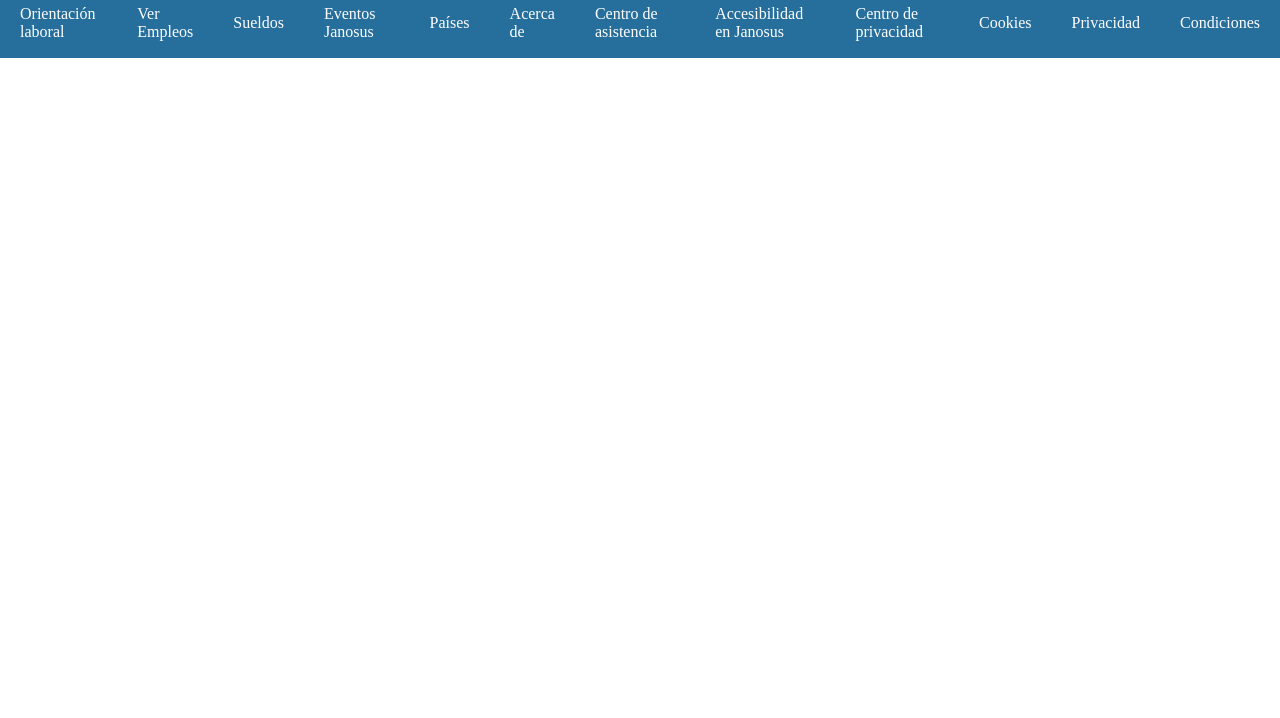
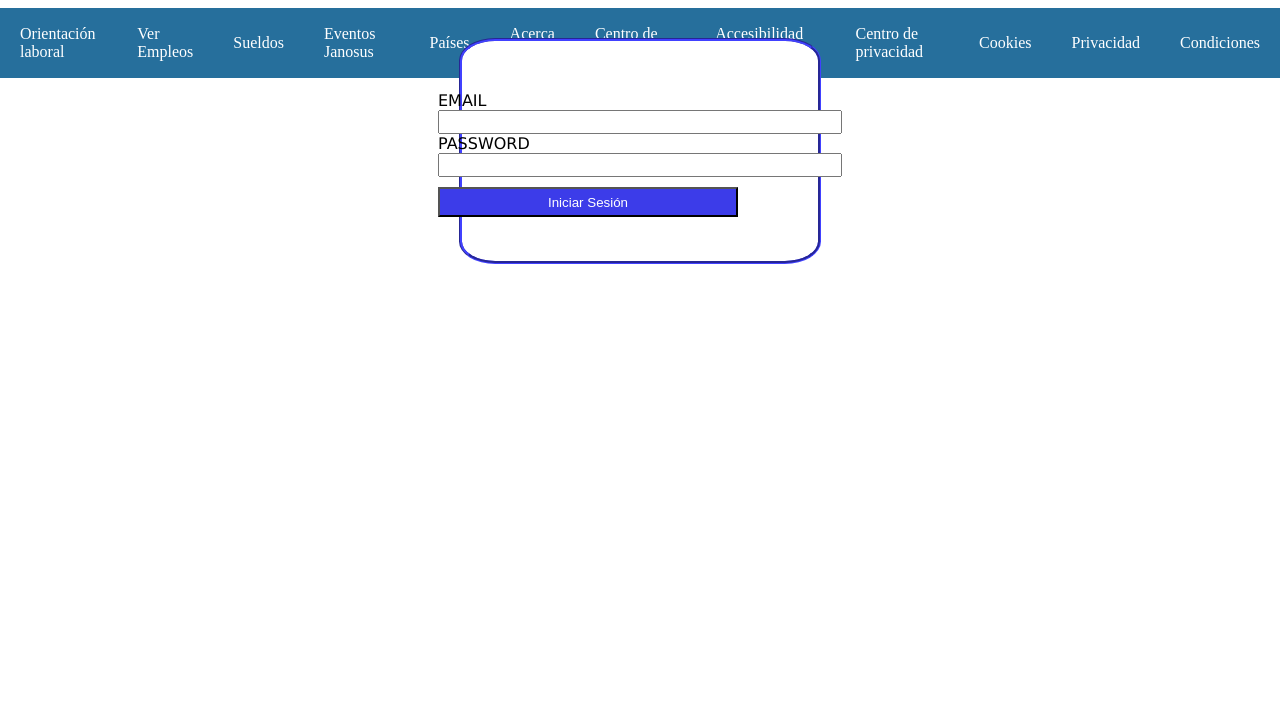
Before and after one commit to Rikketz/ProyectoNodeGrupo, a website: page index.html in a window 1280 px wide. Shown: the part 82-800 px from the top of the page. Drawn offline with nearby package versions, Linux system fonts and the light colour scheme; no server answers.

Commit message:
popup login

```diff
--- a/index.html
+++ b/index.html
@@ -21,9 +21,9 @@
                 <p class="buscaOfertas">Buscar ofertas</p>
             </div>
             <div class="navDerecha">
-                <p class="inicioSesion">
+                <span id="inicioSesion">
                     Iniciar Sesión
-                </p>
+                </span>
                 <p class="publicaEmpleo">
                     Publicar Empleo
                 </p>
@@ -31,6 +31,19 @@
         </nav>
     </header>
     <main>
+        <div>
+            <dialog id="modal">
+                <form method="dialog">
+                    <label>
+                        EMAIL<input type="email" class="email">
+                    </label>
+                    <label>
+                        PASSWORD<input type="password" class="password">
+                    </label>
+                    <button id="btn__inicio">Iniciar Sesión</button>
+                </form>
+            </dialog>
+        </div>
         <h1 class="title"></h1>
         <section class="secOfertas">
         </section>
--- a/main.js
+++ b/main.js
@@ -1,4 +1,8 @@
 const secOfertas = document.querySelector('.secOfertas');
+const inicioSesion = document.querySelector('#inicioSesion');
+const modal = document.querySelector('#modal');
+const cerrarModal = document.querySelector('#btn__inicio')
+
 
 
 const getOfertas = async () => {
@@ -30,15 +34,41 @@ const drawOfertas = (mappedOfertas) => {
     };
 };
 
+
 const init = async () => {
     const ofertas = await getOfertas();
     // console.log(ofertas)
     const mappedOfertas = mapOfertas(ofertas);
-
-    drawOfertas(mappedOfertas)
+    drawOfertas(mappedOfertas);
 }
 
 init()
+
+
+const getLogin = async () => {
+    const response = await fetch(`http://localhost:5000/user/login/`);
+    const users = await response.json();
+
+    return users;
+};
+
+
+document.getElementById("inicioSesion").addEventListener("click", ()=> {
+    document.getElementById("modal").style.display = "block";
+});
+
+document.getElementById("btn__inicio").addEventListener("click", ()=> {
+    document.getElementById("modal").style.display = "none";
+});
+
+window.addEventListener("click", (event)=> {
+    const modal = document.getElementById("modal");
+    if (event.target === modal) {
+    modal.style.display = "none";
+    }
+});
+
+
 
 document.getElementById("registerNewUser").addEventListener('submit', async (e) =>{
     e.preventDefault();
--- a/styles/blocks/_header.scss
+++ b/styles/blocks/_header.scss
@@ -34,7 +34,7 @@
     width: 50%;
     justify-content: flex-end;
 }
-.inicioSesion{
+#inicioSesion{
     color: white;
     margin-left: 5%;
     margin-right: 5%;
--- a/styles/blocks/_main.scss
+++ b/styles/blocks/_main.scss
@@ -1,11 +1,41 @@
 main{
     width: 100%;
     height: auto;
+    margin-bottom: 20px;
     font-family: 'Lucida Sans', 'Lucida Sans Regular', 'Lucida Grande', 'Lucida Sans Unicode', Geneva, Verdana, sans-serif
 };
 
-.login{
-    width: 15%;
+dialog{
+    width: 20%;
+    height: 15%;
+    padding: 50px;
+    margin: auto;
+    margin-top: 50px;
+    border-style: groove ;
+    border-radius: 10%;
+    border-color: rgb(60, 60, 233);
+    display: flex;
+    align-items: center;
+    justify-content: space-around;
+    flex-direction: column;
+}
+
+.email{
+    width: 400px;
+    height: 20px;
+}
+
+.password{
+    width: 400px;
+    height: 20px;
+}
+
+#btn__inicio{
+    width: 300px;
+    height: 30px;
+    margin-top: 10px;
+    background-color: rgb(60, 60, 233);
+    color: white;
 }
 
 .secOfertas{
```
Also changed, not shown: styles/main/index.css, 1 other file.
